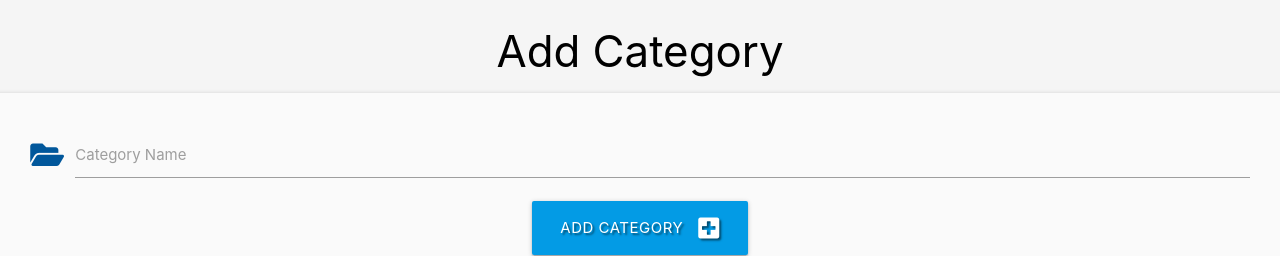
After one commit to mg747/gfit-and-wellness, a Flask app: page /add_category in a window 1280 px wide. The commit adds this page. Shown: the part 118-374 px from the top of the page. Run offline with Flask 2, Linux system fonts and the light colour scheme; some libraries are stand-ins or nearby versions.

Commit message:
Add option to Add Category to db

```diff
--- a/app.py
+++ b/app.py
@@ -153,6 +153,20 @@ def get_categories():
     return render_template("categories.html", categories=categories)
 
 
+# Add Category
+@app.route("/add_category", methods=["GET", "POST"])
+def add_category():
+    if request.method == "POST":
+        category = {
+            "category_name": request.form.get("category_name")
+        }
+        mongo.db.categories.insert_one(category)
+        flash("New Category Added")
+        return redirect(url_for("get_categories"))
+
+    return render_template("add_category.html")
+
+
 if __name__ == "__main__":
     app.run(host=os.environ.get("IP"),
     port=int(os.environ.get("PORT")),
--- /dev/null
+++ b/templates/add_category.html
@@ -0,0 +1,28 @@
+{% extends "base.html" %}
+{% block content %}
+
+    <h3 class="black-text text-darken-4 center-align">Add Category</h3>
+
+    <div class="row card-panel grey lighten-5">
+        <form class="col s12" method="POST" action="{{ url_for('add_category') }}">
+            <!-- category name -->
+            <div class="row">
+                <div class="input-field col s12">
+                    <i class="fas fa-folder-open prefix light-blue-text text-darken-4"></i>
+                    <input id="category_name" name="category_name" minlength="3" maxlength="25"
+                        type="text" class="validate" required>
+                    <label for="category_name">Category Name</label>
+                </div>
+            </div>
+            <!-- submit button -->
+            <div class="row">
+                <div class="col s12 center-align">
+                    <button type="submit" class="btn-large light-blue darken-1 text-shadow">
+                        Add Category <i class="fas fa-plus-square right"></i>
+                    </button>
+                </div>
+            </div>
+        </form>
+    </div>
+
+{% endblock %}
```
Also changed, not shown: templates/categories.html (+10 -3 lines).
